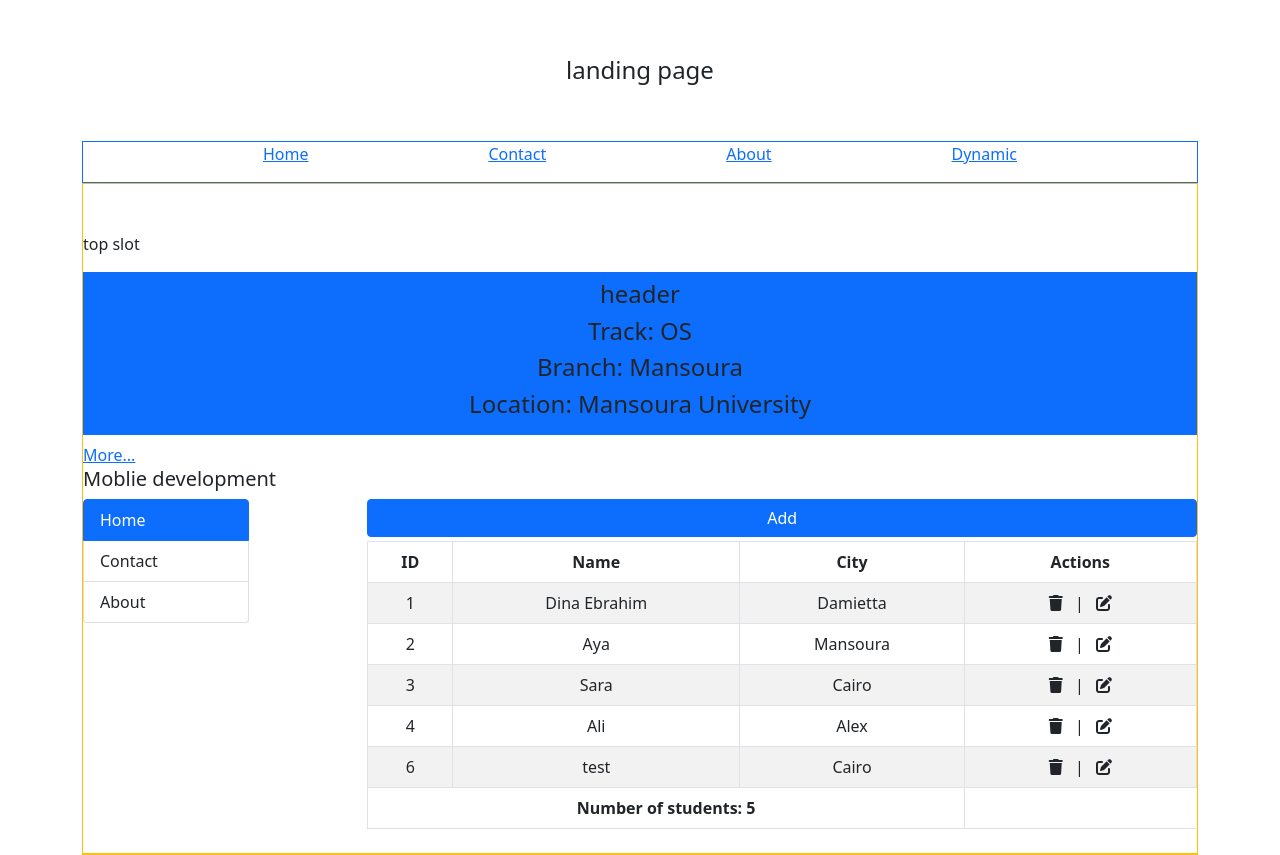
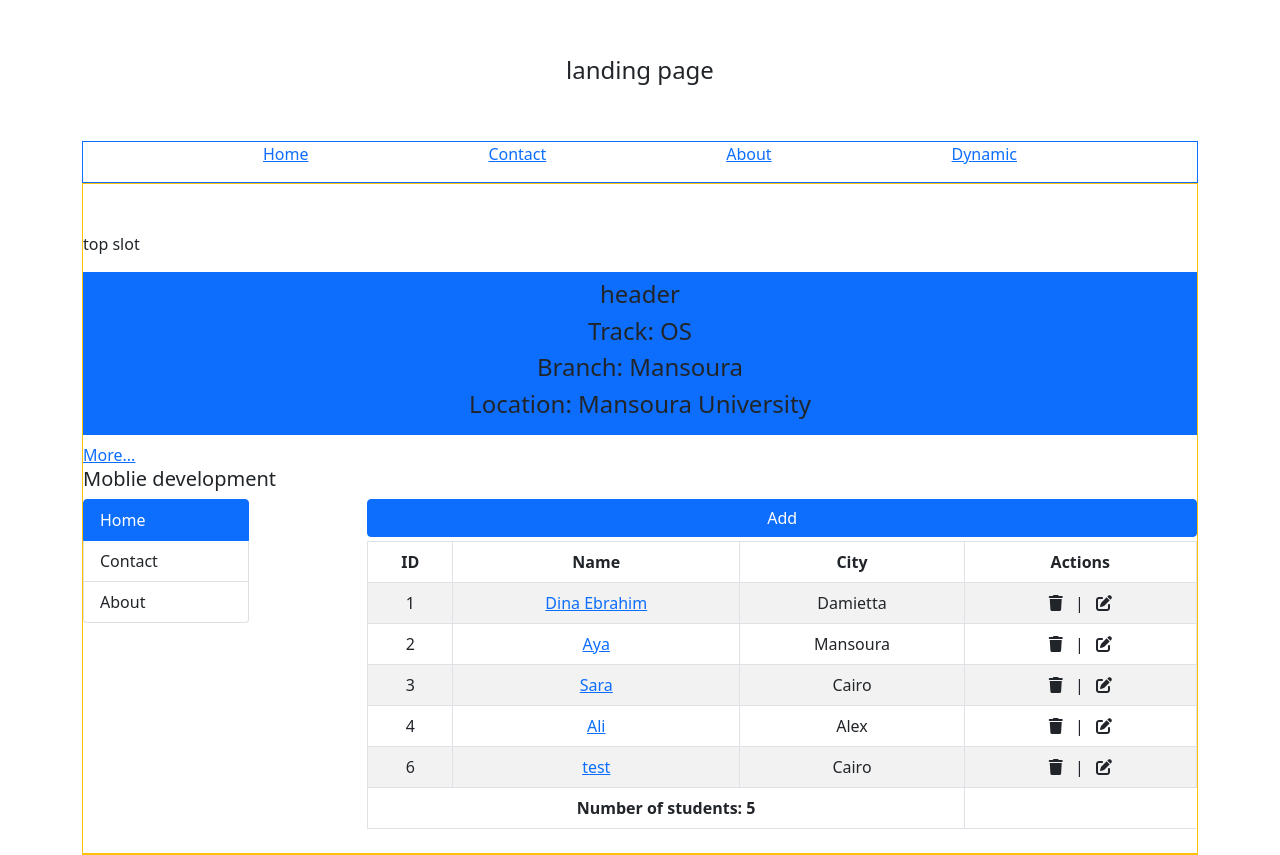
Before and after one commit to Dina170/ITI-tasks, a Vue app in the folder frontend-development/vue/crud-operations/: page / in a window 1280 px wide. Shown: the top 855 px of the page. Built offline with nearby package versions, Linux system fonts and the light colour scheme; data requests are answered from the project's data file.

Commit message:
Display student details in a different route

```diff
--- a/frontend-development/vue/crud-operations/src/components/body.vue
+++ b/frontend-development/vue/crud-operations/src/components/body.vue
@@ -14,7 +14,7 @@
       <tbody>
         <tr v-for="(student, index) in students" :key="student.id">
           <td>{{ student.id }}</td>
-          <td>{{ student.name }}</td>
+          <td><router-link :to="'/student/' + student.id">{{ student.name }}</router-link></td>
           <td>{{ student.city }}</td>
           <td>
             <i class="fa-solid fa-trash mx-2" @click.ctrl="removeStudent(index)"></i> |
@@ -69,7 +69,7 @@ export default {
   },
   methods: {
     setSelectedStudent(student) {
-      this.selectedStudent = { ...student }; // Clone to avoid modifying directly
+      this.selectedStudent = { ...student };
     },
     async updateStudent() {
       const index = this.students.findIndex(s => s.id === this.selectedStudent.id);
--- a/frontend-development/vue/crud-operations/src/components/views/studentDetails.vue
+++ b/frontend-development/vue/crud-operations/src/components/views/studentDetails.vue
@@ -1,10 +1,32 @@
 <template>
-    <h4>student details</h4>
+    <div>
+        <h4>student details</h4>
+        <template>{{ loadStdData($route.params.id) }}</template>
+        <p>id: {{ selectedStudent.id }}</p>
+        <p>name: {{ selectedStudent.name }}</p>
+        <p>city: {{ selectedStudent.city }}</p>
+    </div>
 </template>
 
 <script>
+import students from '@/students';
+
 export default {
+    data: () => ({
+        selectedStudent: { id: "", name: "", city: "" }
 
+    }),
+    methods: {
+        async created() {
+            this.loadStdData(this.$route.params.id);
+        },
+        async loadStdData(id) {
+            let res = await fetch(`http://localhost:5000/students/${id}`);
+            let student = await res.json()
+            this.selectedStudent = { ...student };
+
+        }
+    }
 }
 </script>
 
```
